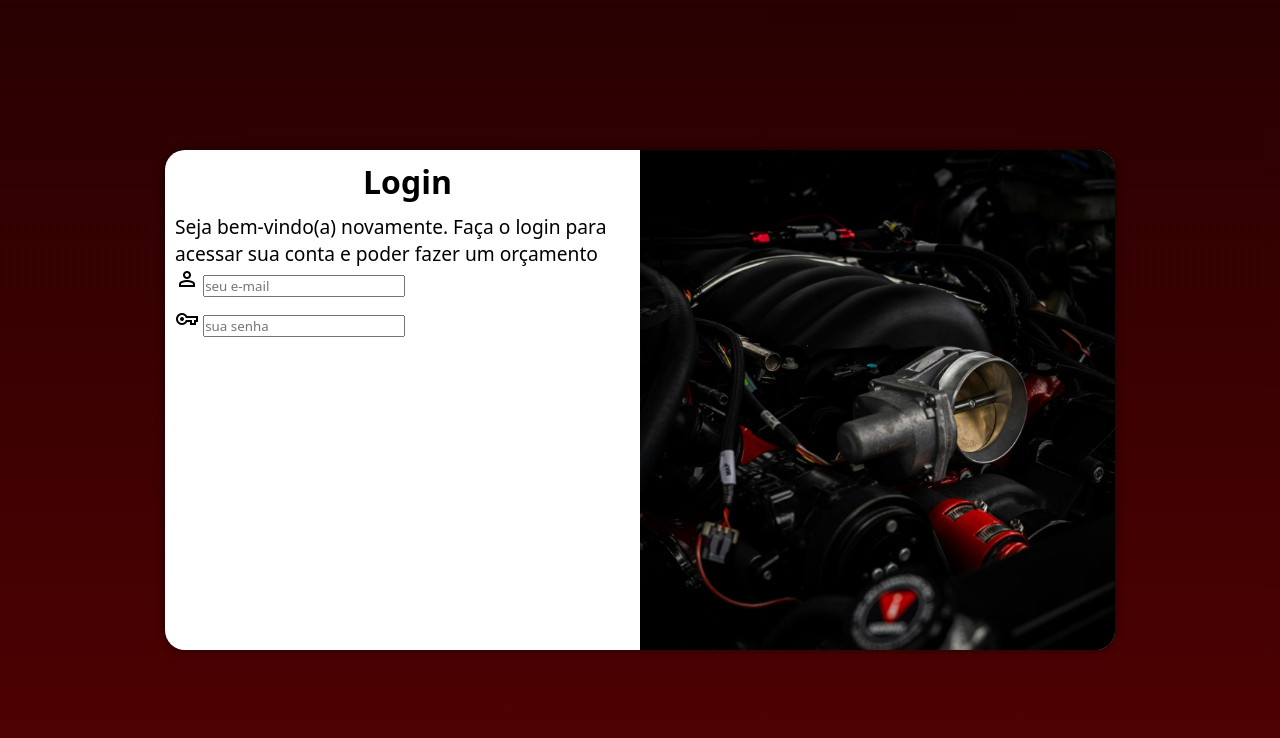
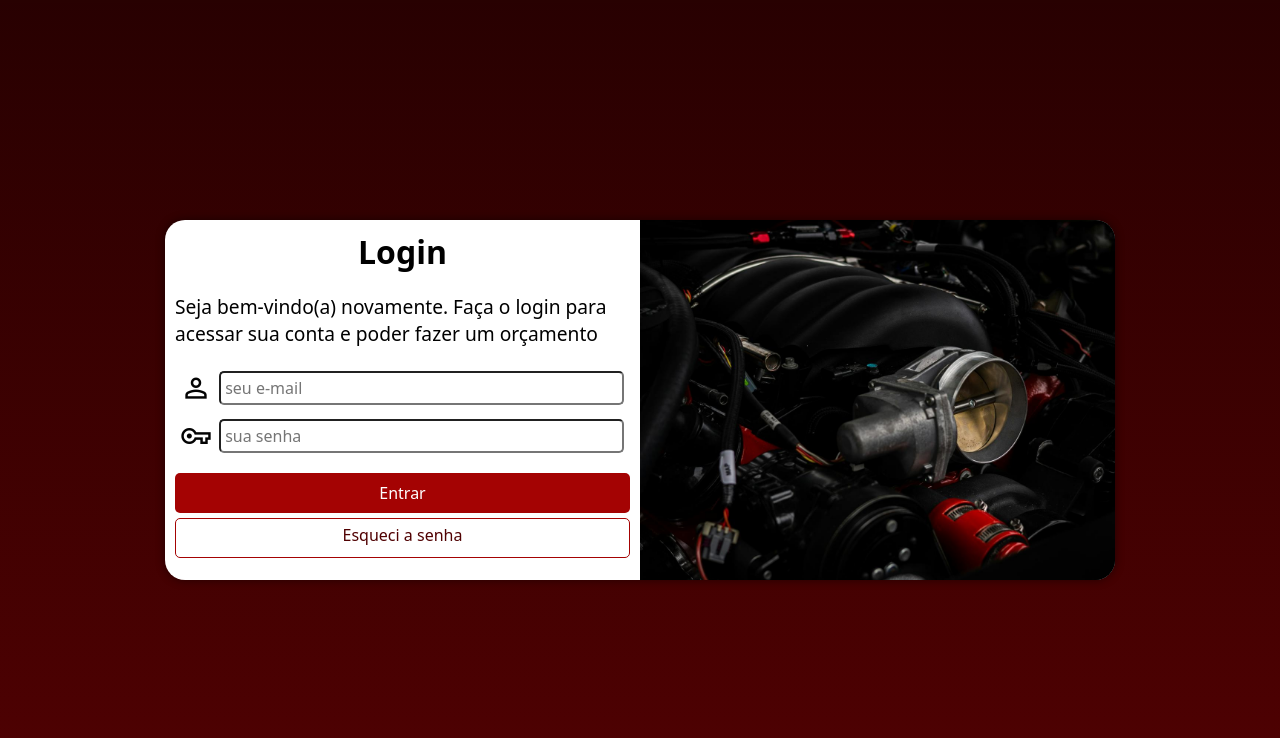
Before and after one commit to eduard0oliveira/projeto-login, a plain HTML site: page index.html in a window 1280 px wide. Drawn offline with nearby package versions, Linux system fonts and the light colour scheme.

Commit message:
Finalizando o projeto tela de login

```diff
--- a/estilos/media-query.css
+++ b/estilos/media-query.css
@@ -7,7 +7,8 @@
     }
 
     section#login {
-        width: 85vw;
+        width: 80vw;
+        height: 290px;
     }
 
     section#login > div#imagem {
@@ -23,7 +24,7 @@
 
 }
 
-@media screen and (min-width: 992px) {
+@media screen and (min-width: 993px) {
 
     body {
         background-image: linear-gradient(to top, #500102, #0000007f);
@@ -32,6 +33,7 @@
 
     section#login {
         width: 950px;
+        height: 360px;
     }
 
     section#login > div#imagem {
@@ -40,9 +42,9 @@
         height: 100%;
     }
 
-    sectio#login > div#formulario {
+    section#login > div#formulario {
         float: left;
-        width: 50%
+        width: 50%;
     }
 
     div#formulario > h1 {
@@ -51,5 +53,6 @@
 
     div#formulario > p {
         font-size: 1.2em;
+        margin: 20px 0px;
     }
 }
--- a/estilos/style.css
+++ b/estilos/style.css
@@ -1,11 +1,5 @@
 @charset "UTF-8";
 
-
-/*
-    Paleta de cores
-    Laranja: #FA4300
-    Cinsa: #38312F
-*/
 
 * {
     font-family: system-ui, -apple-system, BlinkMacSystemFont, 'Segoe UI', Roboto, Oxygen, Ubuntu, Cantarell, 'Open Sans', 'Helvetica Neue', sans-serif;
@@ -30,15 +24,15 @@ section#login {
     position: absolute;
     top: 50%;
     left: 50%;
-    transform: translate(-50%, -50%);
     overflow: hidden;
 
     background-color: white;
     width: 250px;
-    height: 500px;
+    height: 515px;
     border-radius: 20px;
     box-shadow: 0px 0px 10px #0000007f;
 
+    transform: translate(-50%, -50%);
     transition: width .3s, height .3s;
     transition-timing-function: ease;
 }
@@ -58,22 +52,35 @@ section#login > div#formulario {
 
 div#formulario > h1 {
     text-align: center;
-    margin-bottom: 10px;
 }
 
 div#formulario > p {
     font-size: 0.8em;
+    margin: 10px 0px;
 }
 
-form > div.campo {
-    display: block;
-    width: 100%;
-    height: 40px;
-}
 
 div.campo > label {
     display: none;
 }
+
+div.campo > span {
+    color: #030303;
+    font-size: 2em;
+    width: 40px;
+    padding: 5px;
+}
+
+div.campo > input {
+    font-size: 1em;
+    width: calc(100% - 50px);
+    height: 100%;
+    border-radius: 5px;
+    padding: 4px;
+    transform: translateY(-10px);
+}
+
+
 
 form > input[type=submit] {
     display: block;
@@ -83,7 +90,9 @@ form > input[type=submit] {
     background-color: #A40303;
     color: white;
     border: none;
+    margin-top: 10px;
     border-radius: 5px;
+    cursor: pointer;
 }
 
 form > input[type=submit]:hover {
@@ -96,7 +105,7 @@ form > a.botao {
     font-size: 1em;
     width: 100%;
     height: 40px;
-    padding-top: 7px;
+    padding-top: 5px;
     margin-top: 5px;
     background-color: white;
     color: #500102;
@@ -106,7 +115,8 @@ form > a.botao {
 }
 
 form > a.botao:hover {
-    background-color: #D20628;
+    background-color: #A40303;
+    color: white;
 }
 
 form > a.botao > span {
--- a/index.html
+++ b/index.html
@@ -31,7 +31,6 @@
                     <input type="submit" value="Entrar">
                     <a href="esqueci.html" class="botao">
                         Esqueci a senha
-                        <span class="material-symbols-outlined">mail</span>
                     </a>
                 </form>
             </div>
```
